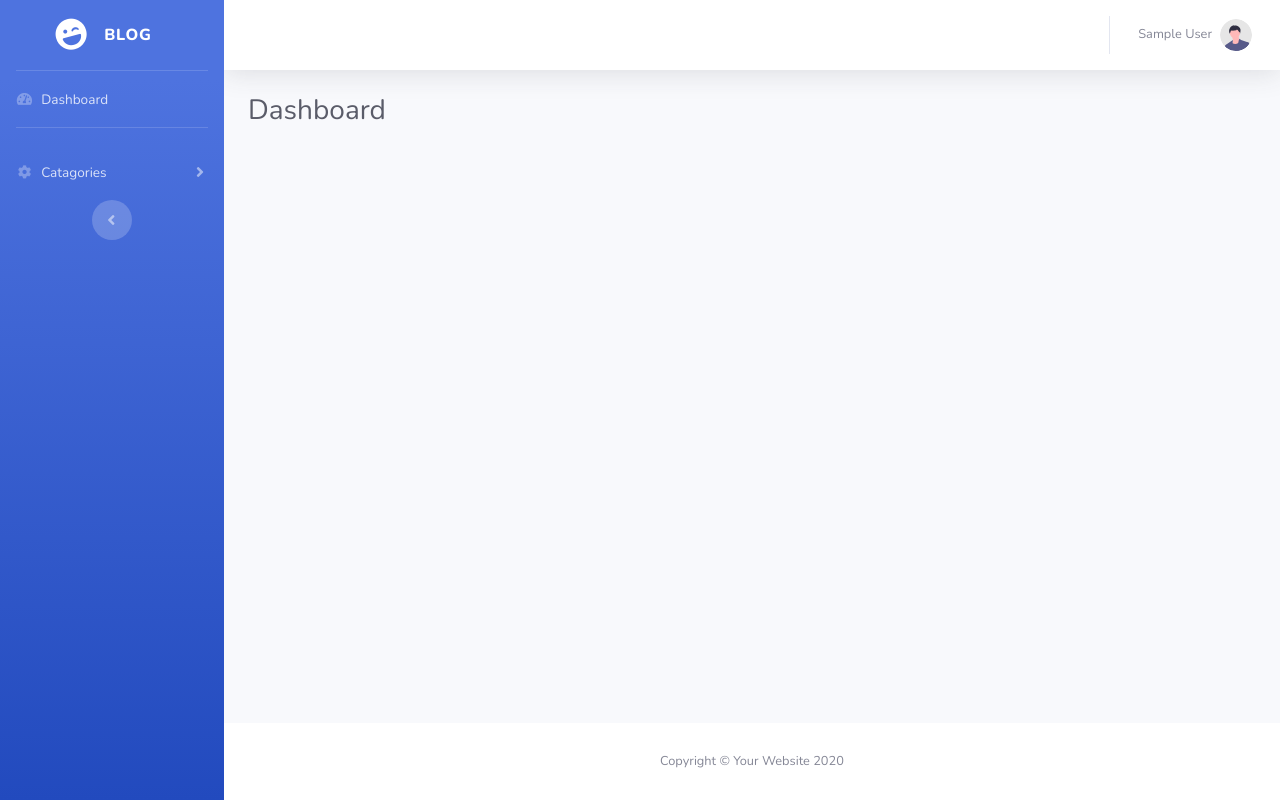
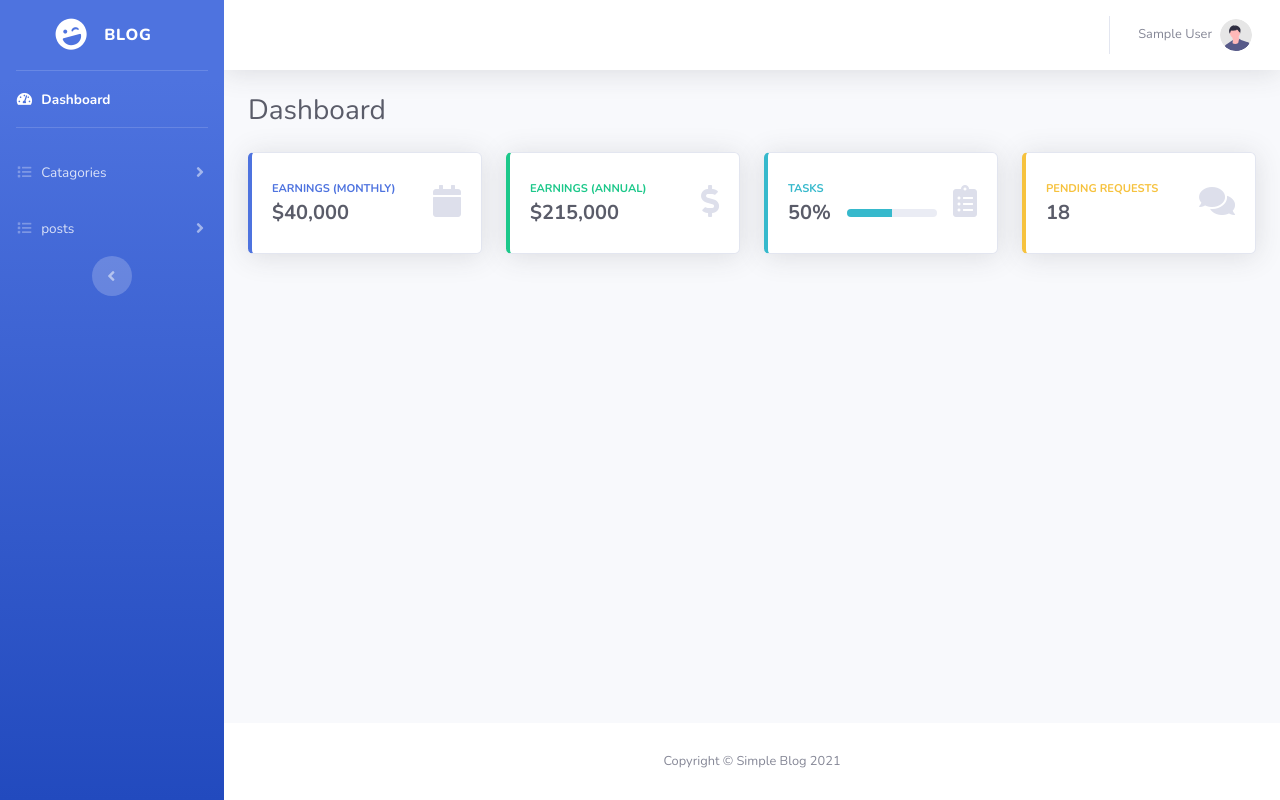
Before and after one commit to MahmudsGit/php_blog, a PHP site: page /?page=dashboard in a window 1280 px wide. Run offline with PHP 8.4, Linux system fonts and the light colour scheme; the visitor is signed in with stand-in values (Sample User, id 1).

Commit message:
update 08/09/2021

```diff
--- /dev/null
+++ b/admin/assets/js/script.js
@@ -0,0 +1,6 @@
+function string_to_slug(text) {
+    $("#catagory_slug").val(text.toLowerCase().replace(/ /g,'-').replace(/[^\w-]+/g,''));
+}
+$(document).ready(function() {
+    $('#dataTable').DataTable();
+});
--- /dev/null
+++ b/admin/dashboard.php
@@ -0,0 +1,91 @@
+<!-- Page Heading -->
+<div class="d-sm-flex align-items-center justify-content-between mb-4">
+    <h1 class="h3 mb-0 text-gray-800">Dashboard</h1>
+</div>
+
+<!-- Content Row -->
+<div class="row">
+
+    <!-- Earnings (Monthly) Card Example -->
+    <div class="col-xl-3 col-md-6 mb-4">
+        <div class="card border-left-primary shadow h-100 py-2">
+            <div class="card-body">
+                <div class="row no-gutters align-items-center">
+                    <div class="col mr-2">
+                        <div class="text-xs font-weight-bold text-primary text-uppercase mb-1">
+                            Earnings (Monthly)</div>
+                        <div class="h5 mb-0 font-weight-bold text-gray-800">$40,000</div>
+                    </div>
+                    <div class="col-auto">
+                        <i class="fas fa-calendar fa-2x text-gray-300"></i>
+                    </div>
+                </div>
+            </div>
+        </div>
+    </div>
+
+    <!-- Earnings (Monthly) Card Example -->
+    <div class="col-xl-3 col-md-6 mb-4">
+        <div class="card border-left-success shadow h-100 py-2">
+            <div class="card-body">
+                <div class="row no-gutters align-items-center">
+                    <div class="col mr-2">
+                        <div class="text-xs font-weight-bold text-success text-uppercase mb-1">
+                            Earnings (Annual)</div>
+                        <div class="h5 mb-0 font-weight-bold text-gray-800">$215,000</div>
+                    </div>
+                    <div class="col-auto">
+                        <i class="fas fa-dollar-sign fa-2x text-gray-300"></i>
+                    </div>
+                </div>
+            </div>
+        </div>
+    </div>
+
+    <!-- Earnings (Monthly) Card Example -->
+    <div class="col-xl-3 col-md-6 mb-4">
+        <div class="card border-left-info shadow h-100 py-2">
+            <div class="card-body">
+                <div class="row no-gutters align-items-center">
+                    <div class="col mr-2">
+                        <div class="text-xs font-weight-bold text-info text-uppercase mb-1">Tasks
+                        </div>
+                        <div class="row no-gutters align-items-center">
+                            <div class="col-auto">
+                                <div class="h5 mb-0 mr-3 font-weight-bold text-gray-800">50%</div>
+                            </div>
+                            <div class="col">
+                                <div class="progress progress-sm mr-2">
+                                    <div class="progress-bar bg-info" role="progressbar"
+                                         style="width: 50%" aria-valuenow="50" aria-valuemin="0"
+                                         aria-valuemax="100"></div>
+                                </div>
+                            </div>
+                        </div>
+                    </div>
+                    <div class="col-auto">
+                        <i class="fas fa-clipboard-list fa-2x text-gray-300"></i>
+                    </div>
+                </div>
+            </div>
+        </div>
+    </div>
+
+    <!-- Pending Requests Card Example -->
+    <div class="col-xl-3 col-md-6 mb-4">
+        <div class="card border-left-warning shadow h-100 py-2">
+            <div class="card-body">
+                <div class="row no-gutters align-items-center">
+                    <div class="col mr-2">
+                        <div class="text-xs font-weight-bold text-warning text-uppercase mb-1">
+                            Pending Requests</div>
+                        <div class="h5 mb-0 font-weight-bold text-gray-800">18</div>
+                    </div>
+                    <div class="col-auto">
+                        <i class="fas fa-comments fa-2x text-gray-300"></i>
+                    </div>
+                </div>
+            </div>
+        </div>
+    </div>
+</div>
--- a/admin/index.php
+++ b/admin/index.php
@@ -1,8 +1,11 @@
 <?php
+    ob_start();
     require_once "../config/dbcon.php";
+    require_once "../config/backEnd.php";
     if (!isset($_SESSION['userEmail'])){
         header('location: login.php');
 }
+
 ?>
 <!DOCTYPE html>
 <html lang="en">
@@ -15,7 +18,15 @@
     <meta name="description" content="">
     <meta name="author" content="">
 
-    <title>Admin</title>
+    <title>
+    <?php
+        if (isset($_GET['page'])){
+            echo $_GET['page'];
+        }else{
+            echo "Admin";
+        }
+    ?>
+    </title>
 
     <!-- Custom fonts for this template-->
     <link href="assets/vendor/fontawesome-free/css/all.min.css" rel="stylesheet" type="text/css">
@@ -25,6 +36,8 @@
 
     <!-- Custom styles for this template-->
     <link href="assets/css/sb-admin-2.min.css" rel="stylesheet">
+    <!-- Custom styles for this page -->
+    <link href="assets/vendor/datatables/dataTables.bootstrap4.min.css" rel="stylesheet">
 
 </head>
 
@@ -48,8 +61,8 @@
         <hr class="sidebar-divider my-0">
 
         <!-- Nav Item - Dashboard -->
-        <li class="nav-item">
-            <a class="nav-link" href="index.php">
+        <li class="nav-item <?php if($_GET['page'] == 'dashboard'){echo "active" ;} ?>">
+            <a class="nav-link" href="index.php?page=dashboard">
                 <i class="fas fa-fw fa-tachometer-alt"></i>
                 <span>Dashboard</span></a>
         </li>
@@ -57,18 +70,33 @@
         <!-- Divider -->
         <hr class="sidebar-divider">
         <!-- Nav Item - Pages Collapse Menu -->
-        <li class="nav-item">
-            <a class="nav-link collapsed" href="#" data-toggle="collapse" data-target="#collapseTwo"
+        <li class="nav-item <?php if($_GET['page'] == 'add_catagory' or $_GET['page'] == 'manage_catagory'){echo "active" ;} ?>">
+            <a class="nav-link collapsed" href="?page=add_catagory" data-toggle="collapse" data-target="#collapseTwo"
                aria-expanded="true" aria-controls="collapseTwo">
-                <i class="fas fa-fw fa-cog"></i>
+                <i class="fas fa-fw fa-list"></i>
                 <span>Catagories</span>
             </a>
-            <div id="collapseTwo" class="collapse" aria-labelledby="headingTwo" data-parent="#accordionSidebar">
+            <div id="collapseTwo" class="collapse <?php if($_GET['page'] == 'add_catagory' or $_GET['page'] == 'manage_catagory'){echo "show" ;} ?>" aria-labelledby="headingTwo" data-parent="#accordionSidebar">
                 <div class="bg-white py-2 collapse-inner rounded">
-                    <a class="collapse-item" href="buttons.html">Add Catagories</a>
-                    <a class="collapse-item" href="cards.html">Manage Catagories</a>
+                    <a class="collapse-item <?php if($_GET['page'] == 'add_catagory'){echo "active" ;} ?>" href="?page=add_catagory">Add Catagories</a>
+                    <a class="collapse-item <?php if($_GET['page'] == 'manage_catagory'){echo "active" ;} ?>" href="?page=manage_catagory">Manage Catagories</a>
                 </div>
             </div>
+
+        </li>
+        <li class="nav-item <?php if($_GET['page'] == 'add_post' or $_GET['page'] == 'manage_post'){echo "active" ;} ?>">
+            <a class="nav-link collapsed" href="?page=add_post" data-toggle="collapse" data-target="#collapseThree"
+               aria-expanded="true" aria-controls="collapseThree">
+                <i class="fas fa-fw fa-list"></i>
+                <span>posts</span>
+            </a>
+            <div id="collapseThree" class="collapse <?php if($_GET['page'] == 'add_post' or $_GET['page'] == 'manage_post'){echo "show" ;} ?>" aria-labelledby="headingTwo" data-parent="#accordionSidebar">
+                <div class="bg-white py-2 collapse-inner rounded">
+                    <a class="collapse-item <?php if($_GET['page'] == 'add_post'){echo "active" ;} ?>" href="?page=add_post">Add posts</a>
+                    <a class="collapse-item <?php if($_GET['page'] == 'manage_post'){echo "active" ;} ?>" href="?page=manage_post">Manage posts</a>
+                </div>
+            </div>
+
         </li>
         <!-- Sidebar Toggler (Sidebar) -->
         <div class="text-center d-none d-md-inline">
@@ -128,8 +156,17 @@
             <!-- Begin Page Content -->
             <div class="container-fluid">
 
-                <!-- Page Heading -->
-                <h1 class="h3 mb-4 text-gray-800">Dashboard</h1>
+                <?php
+
+
+                if (isset($_GET['page'])){
+                    $page = $_GET['page'];
+                    require_once $page.'.php';
+                }
+                if (!isset($_GET['page'])){
+                    require_once 'dashboard.php';
+                }
+                ?>
 
             </div>
             <!-- /.container-fluid -->
@@ -141,7 +178,7 @@
         <footer class="sticky-footer bg-white">
             <div class="container my-auto">
                 <div class="copyright text-center my-auto">
-                    <span>Copyright &copy; Your Website 2020</span>
+                    <span>Copyright &copy; Simple Blog 2021</span>
                 </div>
             </div>
         </footer>
@@ -184,9 +221,13 @@
 
 <!-- Core plugin JavaScript-->
 <script src="assets/vendor/jquery-easing/jquery.easing.min.js"></script>
-
+<!-- Page level plugins -->
+<script src="assets/vendor/datatables/jquery.dataTables.min.js"></script>
+<script src="assets/vendor/datatables/dataTables.bootstrap4.min.js"></script>
 <!-- Custom scripts for all pages-->
 <script src="assets/js/sb-admin-2.min.js"></script>
+<script src="assets/js/script.js"></script>
+
 
 </body>
 
--- a/admin/login.php
+++ b/admin/login.php
@@ -20,7 +20,7 @@
 
 
         if (empty($error)){
-            $emailCheck = mysqli_query($conn, "SELECT `email`,`password`,`status`,`name` FROM `users` WHERE `email` = '$userEmail'");
+            $emailCheck = mysqli_query($conn, "SELECT `id`,`email`,`password`,`status`,`name` FROM `users` WHERE `email` = '$userEmail'");
 
             if (mysqli_num_rows($emailCheck) == 1 ) {
                 $userInfo = mysqli_fetch_assoc($emailCheck);
@@ -28,6 +28,7 @@
                     if ($userInfo['status'] == 1){
 
                         $_SESSION['userName'] = $userInfo['name'];
+                        $_SESSION['userId'] = $userInfo['id'];
                         $_SESSION['userEmail'] = $userInfo['email'];
 
                         header('location: index.php');
--- /dev/null
+++ b/config/backEnd.php
@@ -0,0 +1,17 @@
+<?php
+
+    function getStatus($getData){
+        $data = [];
+        $data[0] = "Inactive";
+        $data[1] = "Active";
+        return $data[$getData];
+    }
+    function getStatusColor($getData){
+        $data = [];
+        $data[0] = "danger";
+        $data[1] = "success";
+        return $data[$getData];
+    }
+
+
+?>
```
Also changed, not shown: admin/add_catagory.php (added, +59 -0 lines), admin/add_post.php (added, +67 -0 lines), admin/manage_catagory.php (added, +60 -0 lines), admin/update_catagory.php (added, +62 -0 lines).
